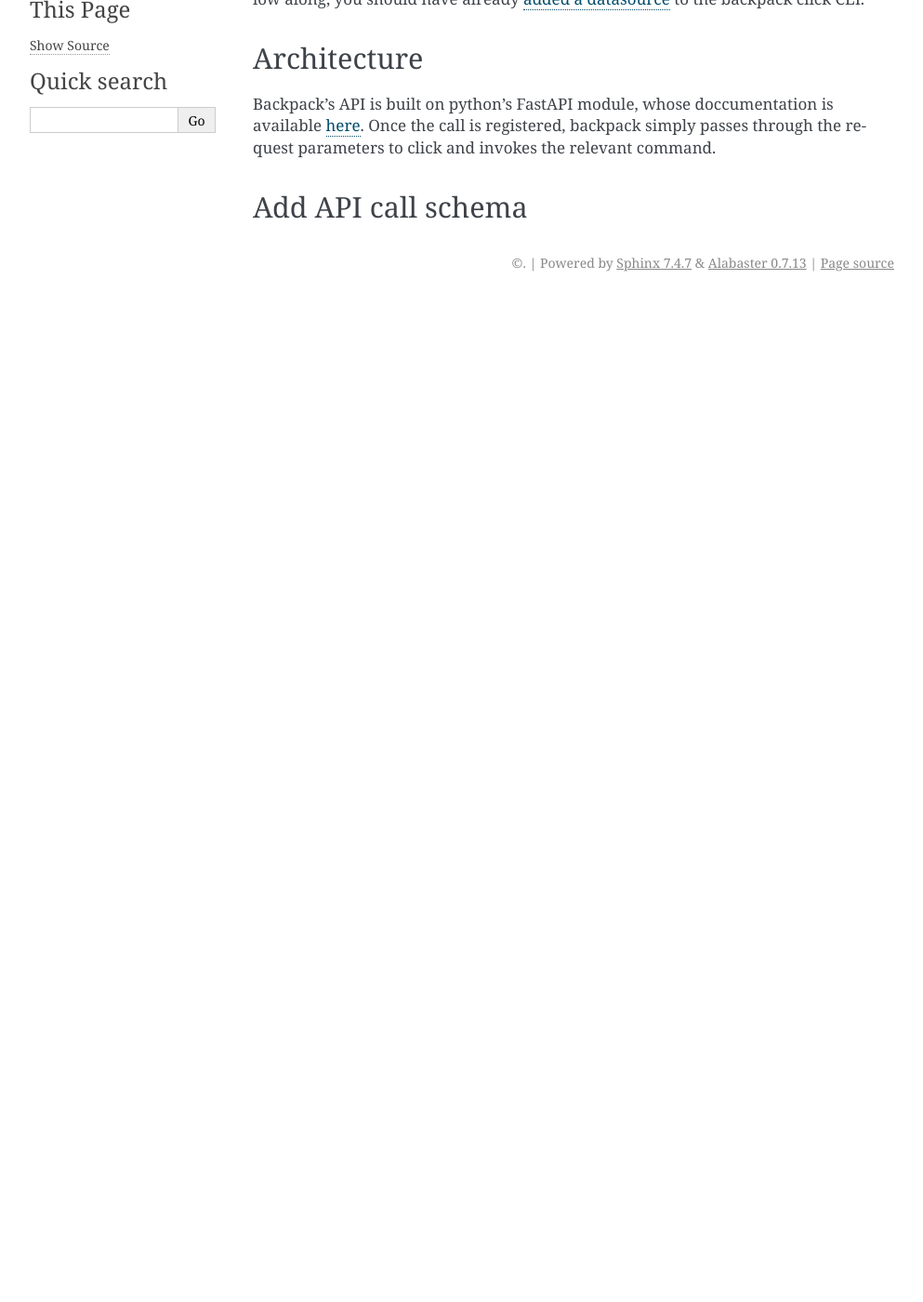
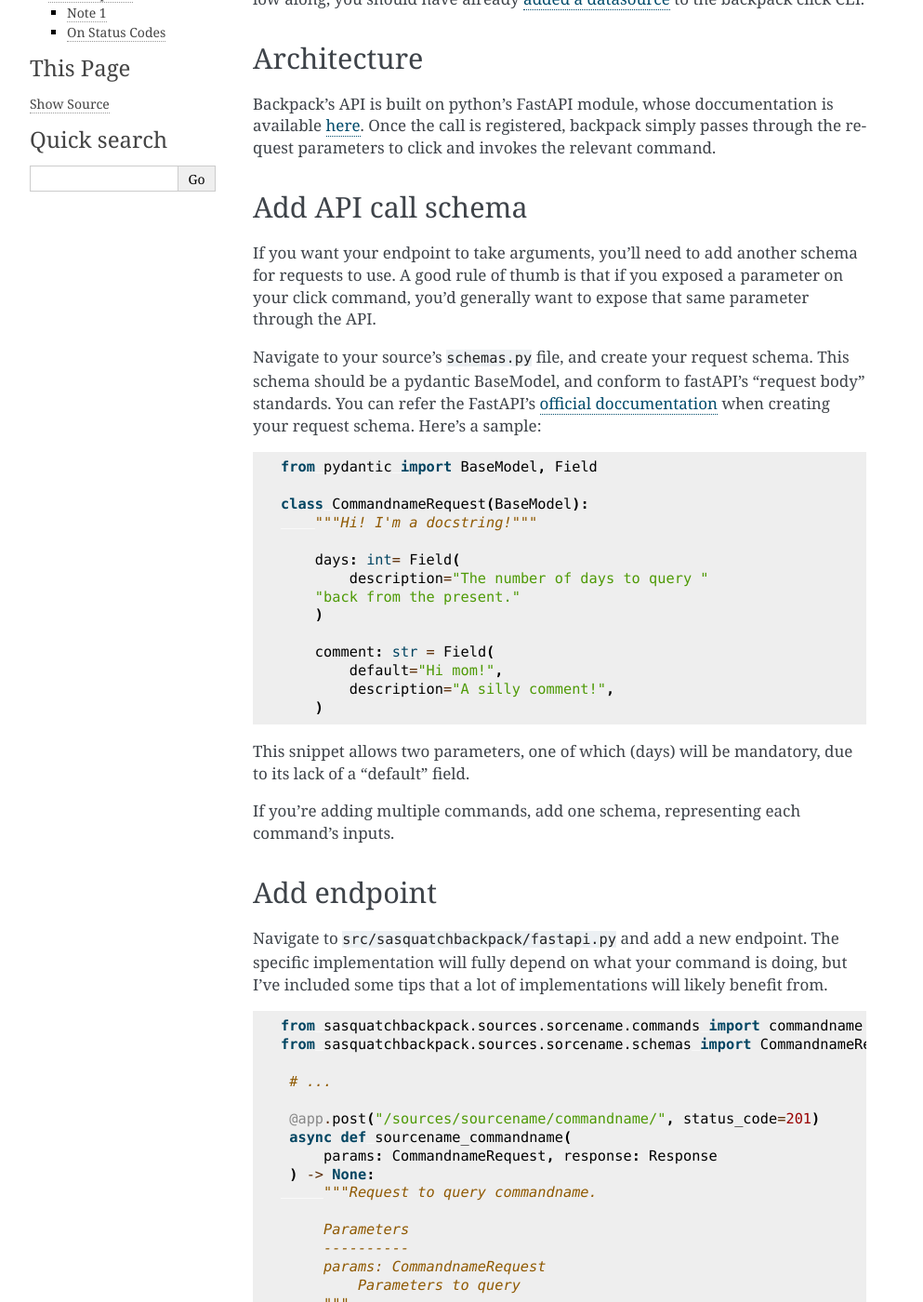
Before and after one commit to lsst-sqre/sasquatch-backpack, a Sphinx documentation site: the page built from docs/dev/add_endpoint.rst, in a window 1280 px wide and 1400 px high, scrolled down 196 px. Shown: the whole window at 93% size, without its empty margins (148-1141 px from the left). Built offline with Sphinx 7.4.7, drawn with Linux system fonts in a browser that asks for light colours; pages that are not in the unit, such as notebooks, are missing from menus; before the commit the page ends 900 px from its top, so only the background shows below that; some of the changed text lies outside the part shown.

Commit message:
Progress api call docs

```diff
--- a/docs/dev/add_endpoint.rst
+++ b/docs/dev/add_endpoint.rst
@@ -13,3 +13,97 @@ Once the call is registered, backpack simply passes through the request paramete
 
 Add API call schema
 ===================
+If you want your endpoint to take arguments, you'll need to add another schema for requests to use.
+A good rule of thumb is that if you exposed a parameter on your click command, you'd generally want to expose that same parameter through the API.
+
+Navigate to your source's ``schemas.py`` file, and create your request schema.
+This schema should be a pydantic BaseModel, and conform to fastAPI's "request body" standards.
+You can refer the FastAPI's `official doccumentation <https://fastapi.tiangolo.com/tutorial/body/>`__ when creating your request schema.
+Here's a sample:
+
+.. code-block:: python
+
+    from pydantic import BaseModel, Field
+
+    class CommandnameRequest(BaseModel):
+        """Hi! I'm a docstring!"""
+
+        days: int= Field(
+            description="The number of days to query "
+        "back from the present."
+        )
+
+        comment: str = Field(
+            default="Hi mom!",
+            description="A silly comment!",
+        )
+
+This snippet allows two parameters, one of which (days) will be mandatory, due to its lack of a "default" field.
+
+If you're adding multiple commands, add one schema, representing each command's inputs.
+
+Add endpoint
+============
+Navigate to ``src/sasquatchbackpack/fastapi.py`` and add a new endpoint.
+The specific implementation will fully depend on what your command is doing, but I've included some tips that a lot of implementations will likely benefit from.
+
+.. code-block:: python
+
+   from sasquatchbackpack.sources.sorcename.commands import commandname
+   from sasquatchbackpack.sources.sorcename.schemas import CommandnameRequest
+
+    # ...
+
+    @app.post("/sources/sourcename/commandname/", status_code=201)
+    async def sourcename_commandname(
+        params: CommandnameRequest, response: Response
+    ) -> None:
+        """Request to query commandname.
+
+        Parameters
+        ----------
+        params: CommandnameRequest
+            Parameters to query
+        """
+        # command arguments for click
+        args = [
+            "-d",
+            f"{params.days}",
+            "-c",
+            params.comment,
+        ]
+
+        try:
+            # See note 1
+            ctx = commandname.make_context("commandname", args)
+
+            # capture click stdout for error handling
+            with redirect_stdout(StringIO()) as out:
+                commandname.invoke(ctx)
+
+        except click.exceptions.BadParameter:
+            # improper input
+            response.status_code = 400
+            return
+
+        # use out.getvalue() to check stdout,
+        # TODO: replace the following example with customized error handling.
+        if "Error" in out.getvalue():
+            response.status_code = 418
+
+Note 1
+------
+
+The `relevant click doccumentation <https://click.palletsprojects.com/en/stable/api/#click.Command.invoke>`__ for invoking commands will be very helpful here.
+
+On Status Codes
+---------------
+If a bad parameter was provided, a 400 is recommended.
+
+If something was added to sasquatch, a 201 is recommended.
+
+If the call found no data, a 204 is recommended.
+
+If the call succeeded, but no data was added as a result, a 200 is recommended.
+
+If the call failed, a 500 is recommended.
```
